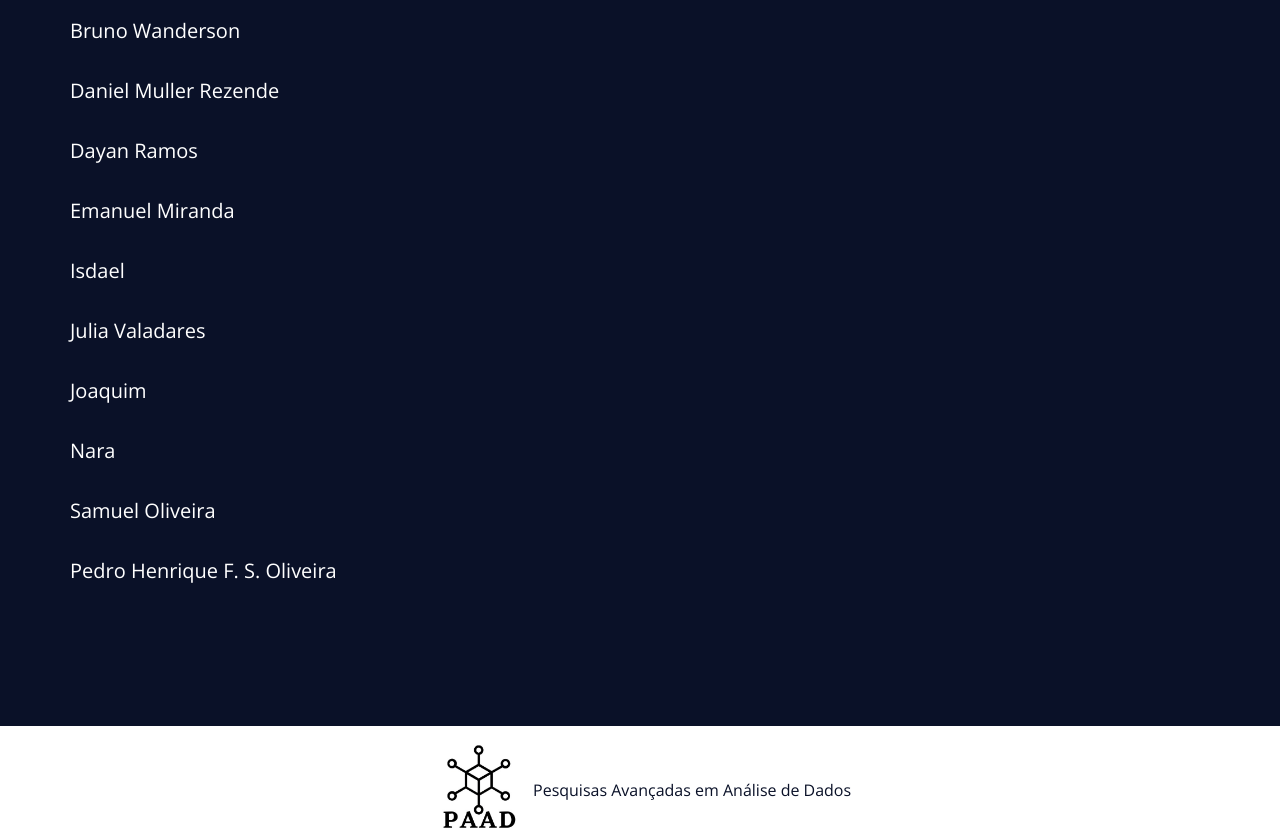
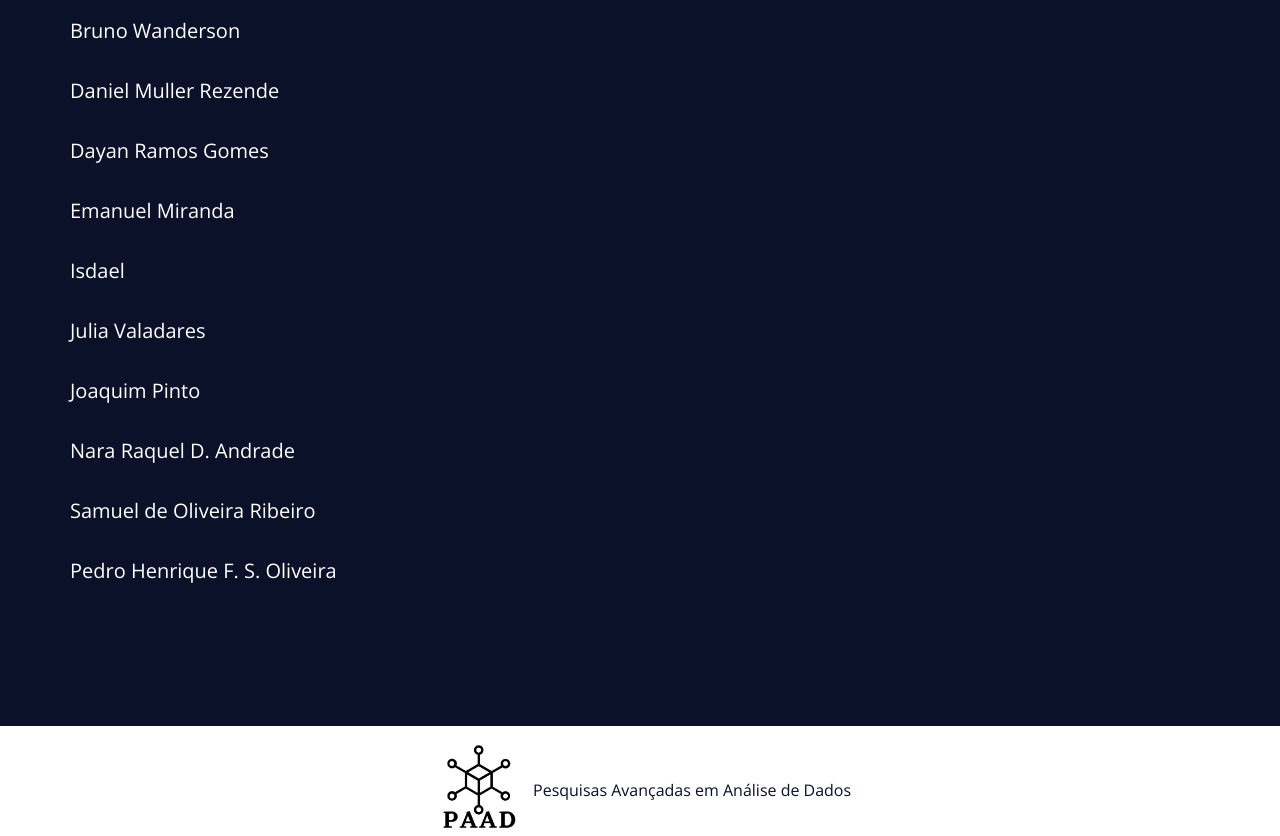
Before and after one commit to dayangomes/projetos-paad, a plain HTML site: page index.html in a window 1280 px wide. Shown: the part 3600-4436 px from the top of the page. Drawn offline with nearby package versions, Linux system fonts and the light colour scheme.

Commit message:
Update links

```diff
--- a/index.html
+++ b/index.html
@@ -169,7 +169,7 @@
             </p>
             <p>
                 <a rel="nofollow" target="_blank" href="https://www.linkedin.com/in/dayan-gomes-129087213/">
-                    Dayan Ramos
+                    Dayan Ramos Gomes
                 </a>
             </p>
             <p>
@@ -190,17 +190,18 @@
             </p>
             <p>
                 <a rel="nofollow" target="_blank" href="https://www.linkedin.com/in/joaquim-pinto-193251268/ ">
-                    Joaquim
+                    Joaquim Pinto
                 </a>
             </p>
             <p>
-                <a rel="nofollow" target="_blank" href="">
-                    Nara
+                <a rel="nofollow" target="_blank"
+                    href="https://www.linkedin.com/in/nara-raquel-dias-andrade-608227229/ ">
+                    Nara Raquel D. Andrade
                 </a>
             </p>
             <p>
                 <a rel="nofollow" target="_blank" href="https://www.linkedin.com/in/samuel-oliveira-ribeiro/">
-                    Samuel Oliveira
+                    Samuel de Oliveira Ribeiro
                 </a>
             </p>
             <p>
```
